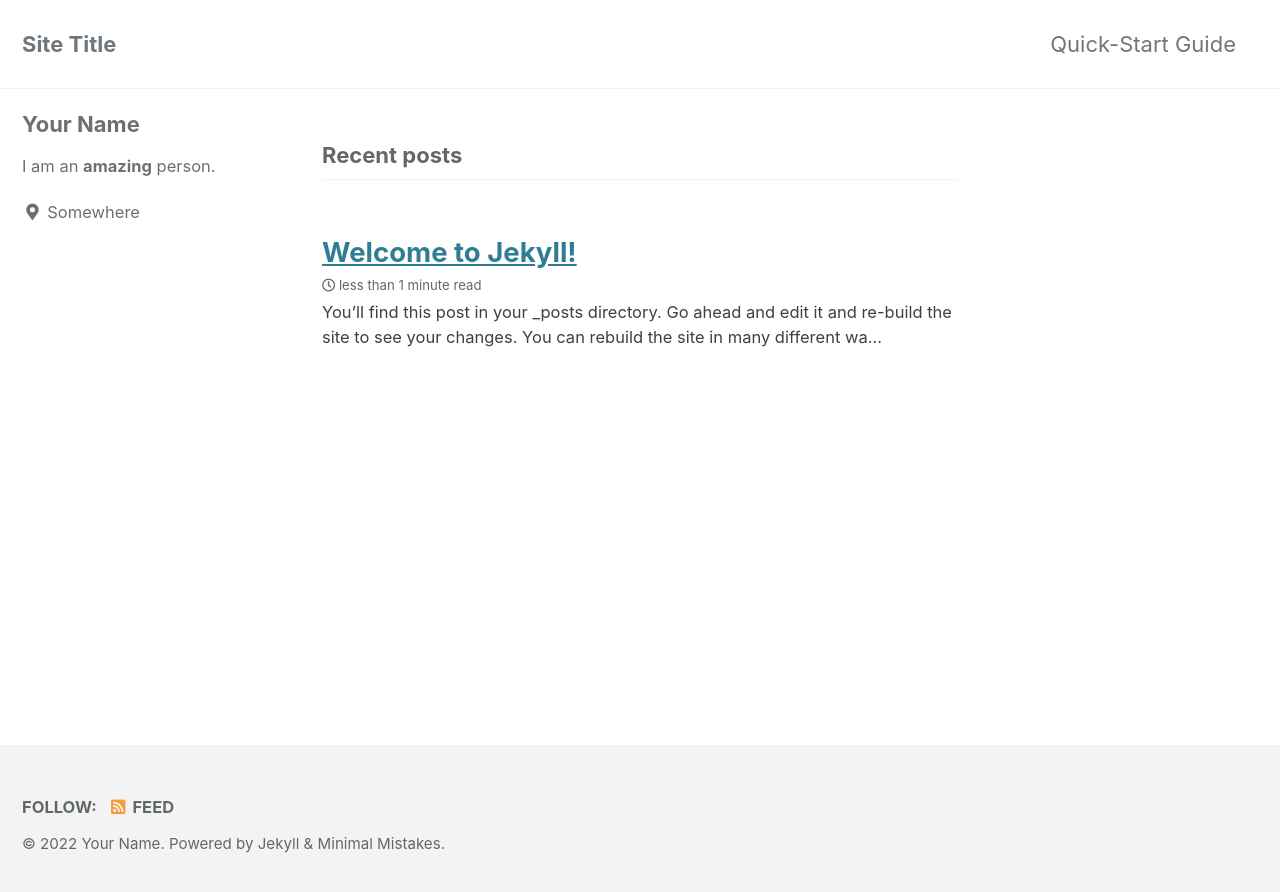
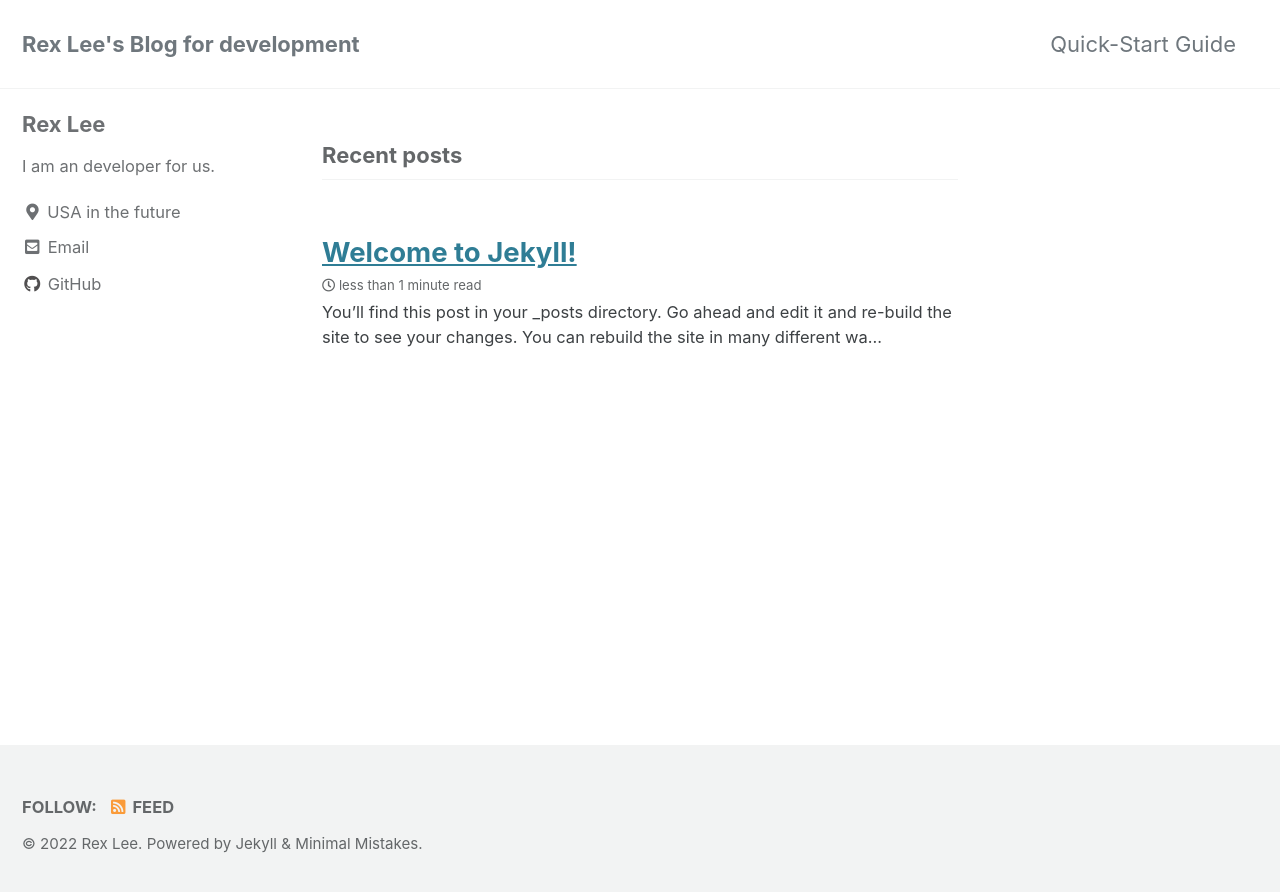
Before and after one commit to rocosrex/rocosrex.github.io, a Jekyll site: the page built from index.html, in a window 1280 px wide. Shown: the top 892 px of the page. Built offline with Jekyll 4.4.1, drawn with Linux system fonts in a browser that asks for light colours; cached includes are drawn as plain includes; the list of posts is cut into pages by our own code.

Commit message:
Update _config.yml

```diff
--- a/_config.yml
+++ b/_config.yml
@@ -16,11 +16,11 @@ minimal_mistakes_skin    : "default" # "air", "aqua", "contrast", "dark", "dirt"
 
 # Site Settings
 locale                   : "en-US"
-title                    : "Site Title"
+title                    : "Rex Lee's Blog for development"
 title_separator          : "-"
 subtitle                 : # site tagline that appears below site title in masthead
-name                     : "Your Name"
-description              : "An amazing website."
+name                     : "Rex Lee"
+description              : "Rex Lee's blog about development"
 url                      : # the base hostname & protocol for your site e.g. "https://mmistakes.github.io"
 baseurl                  : # the subpath of your site, e.g. "/blog"
 repository               : # GitHub username/repo-name e.g. "mmistakes/minimal-mistakes"
@@ -104,29 +104,29 @@ analytics:
 
 # Site Author
 author:
-  name             : "Your Name"
+  name             : "Rex Lee"
   avatar           : # path of avatar image, e.g. "/assets/images/bio-photo.jpg"
-  bio              : "I am an **amazing** person."
-  location         : "Somewhere"
+  bio              : "I am an developer for us."
+  location         : "USA in the future"
   email            :
   links:
     - label: "Email"
       icon: "fas fa-fw fa-envelope-square"
-      # url: "mailto:your.name@email.com"
-    - label: "Website"
-      icon: "fas fa-fw fa-link"
+      url: "mailto:rocos.rex@gmail.com"
+    #- label: "Website"
+      #icon: "fas fa-fw fa-link"
       # url: "https://your-website.com"
-    - label: "Twitter"
-      icon: "fab fa-fw fa-twitter-square"
+    #- label: "Twitter"
+      #icon: "fab fa-fw fa-twitter-square"
       # url: "https://twitter.com/"
-    - label: "Facebook"
-      icon: "fab fa-fw fa-facebook-square"
+    #- label: "Facebook"
+      #icon: "fab fa-fw fa-facebook-square"
       # url: "https://facebook.com/"
     - label: "GitHub"
       icon: "fab fa-fw fa-github"
-      # url: "https://github.com/"
-    - label: "Instagram"
-      icon: "fab fa-fw fa-instagram"
+      url: "https://github.com/"
+    #- label: "Instagram"
+      #icon: "fab fa-fw fa-instagram"
       # url: "https://instagram.com/"
 
 # Site Footer
```
